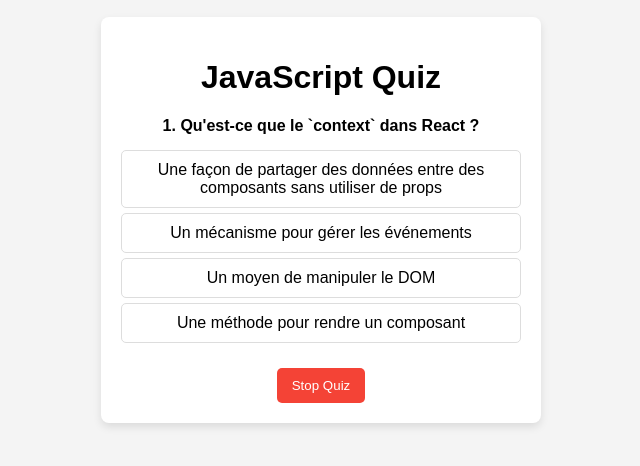
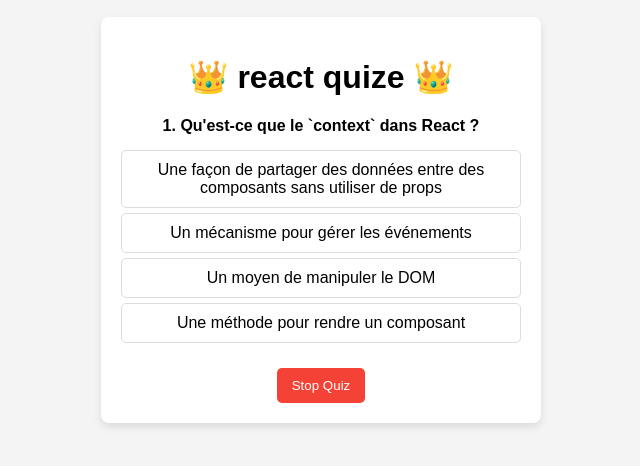
Before and after one commit to albaroudi-abdelilah/Test, a plain HTML site: page index.html in a window 1280 px wide. Shown: the part 180-646 px from the top of the page, without its empty margins (319-959 px from the left). Drawn offline with Linux system fonts and the light colour scheme.

Commit message:
Update and rename react.html to index.html
Hhh

```diff
--- a/react.html
+++ b/index.html
@@ -3,14 +3,14 @@
 <head>
     <meta charset="UTF-8">
     <meta name="viewport" content="width=device-width, initial-scale=1.0">
-    <title>JavaScript Quiz</title>
+    <title>abdelilah elbaroudi</title>
     <style>
     .option,button{cursor:pointer;transition:background .3s}*{user-select:none}body{font-family:Arial,sans-serif;display:flex;justify-content:center;align-items:center;height:100vh;margin:0;background-color:#f4f4f4}#quiz-container{background:#fff;padding:20px;border-radius:8px;box-shadow:0 4px 8px rgba(0,0,0,.1);max-width:400px;width:100%;text-align:center}.question{margin-bottom:15px;font-weight:700}.option{display:block;padding:10px;margin:5px 0;border:1px solid #ddd;border-radius:5px}.option:hover{background:#f0f0f0}.correct{background-color:#4caf50!important;color:#fff}.incorrect{background-color:#f44336!important;color:#fff}button{padding:10px 15px;margin-top:20px;background-color:#4caf50;color:#fff;border:none;border-radius:5px}button:hover{background-color:#45a049}.stop-button{background-color:#f44336}.stop-button:hover{background-color:#e53935}
     </style>
 </head>
 <body>
     <div id="quiz-container">
-        <h1>JavaScript Quiz</h1>
+        <h1>👑 react quize 👑</h1>
         <div id="question-container"></div>
         <button id="stop-button" class="stop-button">Stop Quiz</button>
     </div>
```
